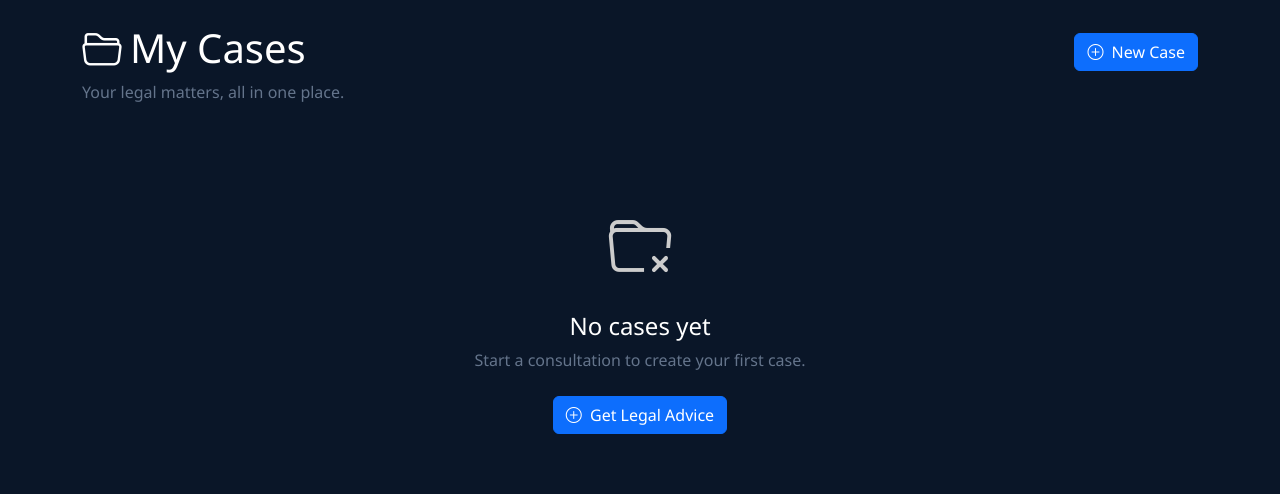
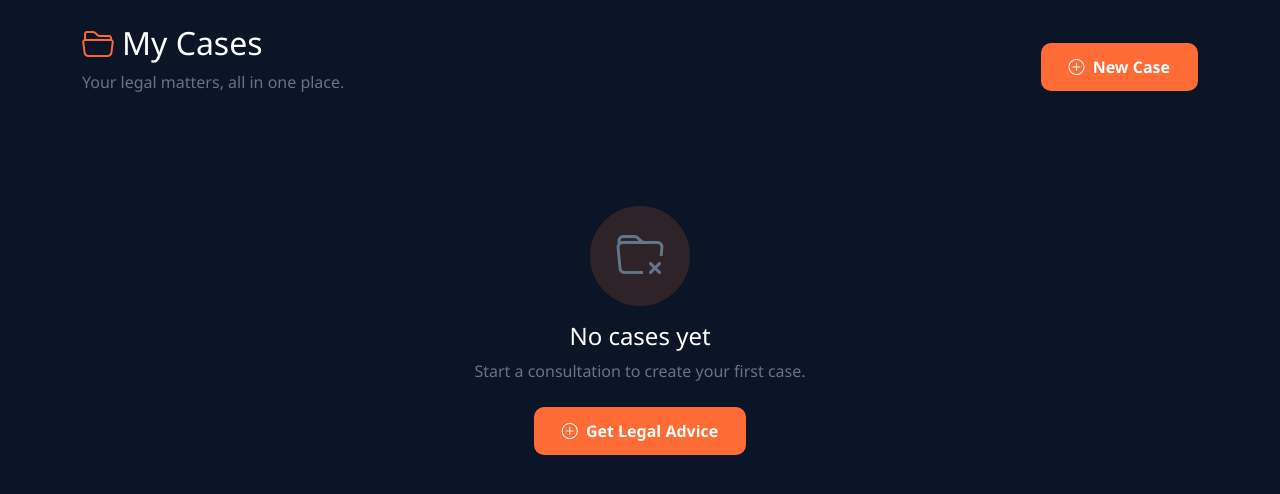
Before and after one commit to saivamsisinguru/nyayasetu, a Flask app: page /my-cases in a window 1280 px wide. Shown: the part 77-571 px from the top of the page. Run offline with Flask 3, Linux system fonts and the light colour scheme; a user stored in the database is signed in.

Commit message:
Update my_cases.html

```diff
--- a/templates/my_cases.html
+++ b/templates/my_cases.html
@@ -2,61 +2,63 @@
 {% block title %}My Cases{% endblock %}
 {% block content %}
 <div class="d-flex justify-content-between align-items-center mt-2">
-    <h1><i class="bi bi-folder2-open me-2"></i>My Cases</h1>
-    <a href="{{ url_for('consult_issue') }}" class="btn btn-primary">
+    <div>
+        <h2><i class="bi bi-folder2-open me-2 text-accent"></i>My Cases</h2>
+        <p class="text-muted">Your legal matters, all in one place.</p>
+    </div>
+    <a href="{{ url_for('consult_issue') }}" class="btn btn-accent">
         <i class="bi bi-plus-circle me-1"></i> New Case
     </a>
 </div>
-<p class="text-muted">Your legal matters, all in one place.</p>
 
 {% if cases %}
 <div class="row mt-4 g-4">
     {% for case in cases %}
     <div class="col-md-6">
-        <div class="card h-100">
-            <div class="card-body">
+        <div class="card h-100 p-4">
             <div class="d-flex justify-content-between align-items-start">
                 <h5 class="card-title">
-                        <i class="bi bi-briefcase me-2 text-primary"></i>
+                    <i class="bi bi-briefcase me-2 text-accent"></i>
                     {{ case.legal_area | title }} - {{ case.sub_type | replace('_', ' ') | title }}
                 </h5>
                 <span class="badge bg-success">
-                        <i class="bi bi-circle-fill me-1" style="font-size: 8px;"></i>{{ case.status }}
+                    <i class="bi bi-circle-fill me-1" style="font-size: 6px;"></i>{{ case.status }}
                 </span>
             </div>
             <hr>
             <div class="row">
                 <div class="col-6">
-                        <p class="mb-1"><strong><i class="bi bi-person me-1"></i>Advocate:</strong></p>
-                        <p class="text-muted">{{ case.advocate_name }}</p>
+                    <p class="mb-1 text-muted small">Advocate</p>
+                    <p><i class="bi bi-person me-1"></i>{{ case.advocate_name }}</p>
                 </div>
                 <div class="col-6">
-                        <p class="mb-1"><strong><i class="bi bi-geo-alt me-1"></i>City:</strong></p>
-                        <p class="text-muted">{{ case.city }}</p>
+                    <p class="mb-1 text-muted small">City</p>
+                    <p><i class="bi bi-geo-alt me-1"></i>{{ case.city }}</p>
                 </div>
                 <div class="col-6">
-                        <p class="mb-1"><strong><i class="bi bi-calendar me-1"></i>Filed:</strong></p>
-                        <p class="text-muted">{{ case.created_at.strftime('%d %b %Y') }}</p>
+                    <p class="mb-1 text-muted small">Filed</p>
+                    <p><i class="bi bi-calendar me-1"></i>{{ case.created_at.strftime('%d %b %Y') }}</p>
                 </div>
                 <div class="col-6">
-                        <p class="mb-1"><strong><i class="bi bi-currency-rupee me-1"></i>Total Paid:</strong></p>
-                        <p class="text-muted">₹{{ case.total_paid }}</p>
+                    <p class="mb-1 text-muted small">Total Paid</p>
+                    <p class="text-success"><i class="bi bi-currency-rupee me-1"></i>{{ case.total_paid }}</p>
                 </div>
             </div>
-                <a href="{{ url_for('case_detail', case_id=case.id) }}" class="btn btn-primary btn-sm w-100 mt-2">
+            <a href="{{ url_for('case_detail', case_id=case.id) }}" class="btn btn-outline-accent w-100 mt-2">
                 <i class="bi bi-eye me-1"></i> View Case
             </a>
-            </div>
         </div>
     </div>
     {% endfor %}
 </div>
 {% else %}
 <div class="text-center mt-5 pt-5">
-    <i class="bi bi-folder-x" style="font-size: 4rem; color: #ccc;"></i>
-    <h4 class="mt-3">No cases yet</h4>
+    <div class="icon-circle mb-3" style="width: 100px; height: 100px;">
+        <i class="bi bi-folder-x" style="font-size: 3rem; color: #64748b;"></i>
+    </div>
+    <h4>No cases yet</h4>
     <p class="text-muted">Start a consultation to create your first case.</p>
-    <a href="{{ url_for('consult_issue') }}" class="btn btn-primary mt-2">
+    <a href="{{ url_for('consult_issue') }}" class="btn btn-accent mt-2">
         <i class="bi bi-plus-circle me-1"></i> Get Legal Advice
     </a>
 </div>
```
Lines whose indentation alone changed are shown as unchanged.
